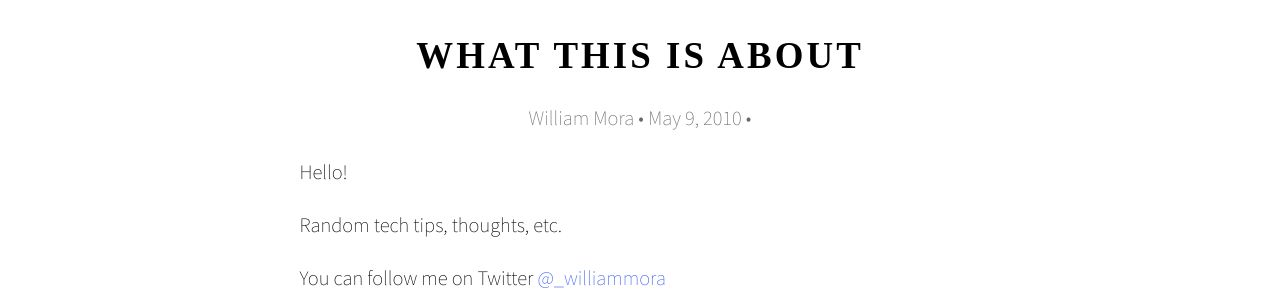
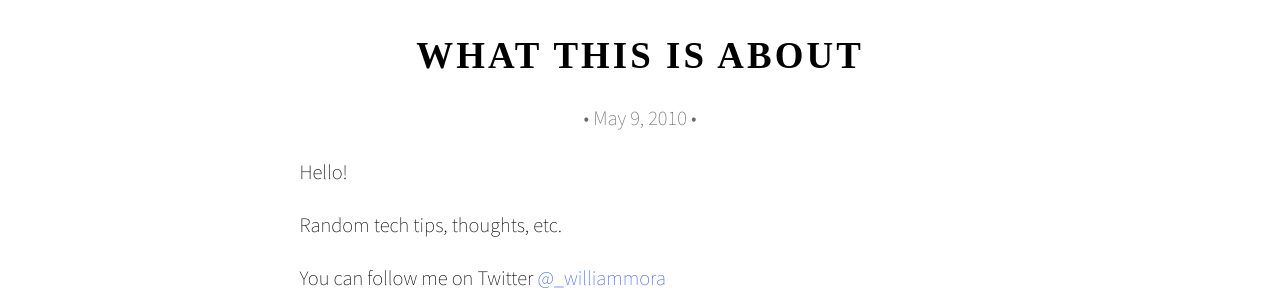
Before and after one commit to wmora/wmora.github.io, a Jekyll site: the page built from _posts/2010-05-09-what-this-is-about.md, in a window 1280 px wide. Shown: the part 194-494 px from the top of the page. Built offline with Jekyll 4.4.1, drawn with Linux system fonts in a browser that asks for light colours; some web fonts are replaced; Markdown is read by kramdown in place of the engine named in the settings; comment, search, counter and statistics services are not loaded.

Commit message:
remove author form header

```diff
--- a/_layouts/default.html
+++ b/_layouts/default.html
@@ -4,7 +4,7 @@ layout: blank
       <article>
         <header>
           <h1><a href="{{ page.url | prepend: site.baseur }}">{{ page.title }}</a></h1>
-          <p>{% if page.author %}{{ page.author }} • {% endif %}{% if page.date %}<time>{{ page.date | date: "%b %-d, %Y" }}</time>{% endif %}{% if page.categories %} • {{ page.categories | join: ', ' }}{% endif %}</p>
+          <p> • {% if page.date %}<time>{{ page.date | date: "%b %-d, %Y" }}</time>{% endif %}{% if page.categories %} • {{ page.categories | join: ', ' }}{% endif %}</p>
         </header>
         <div>
           {{ content }}
```
